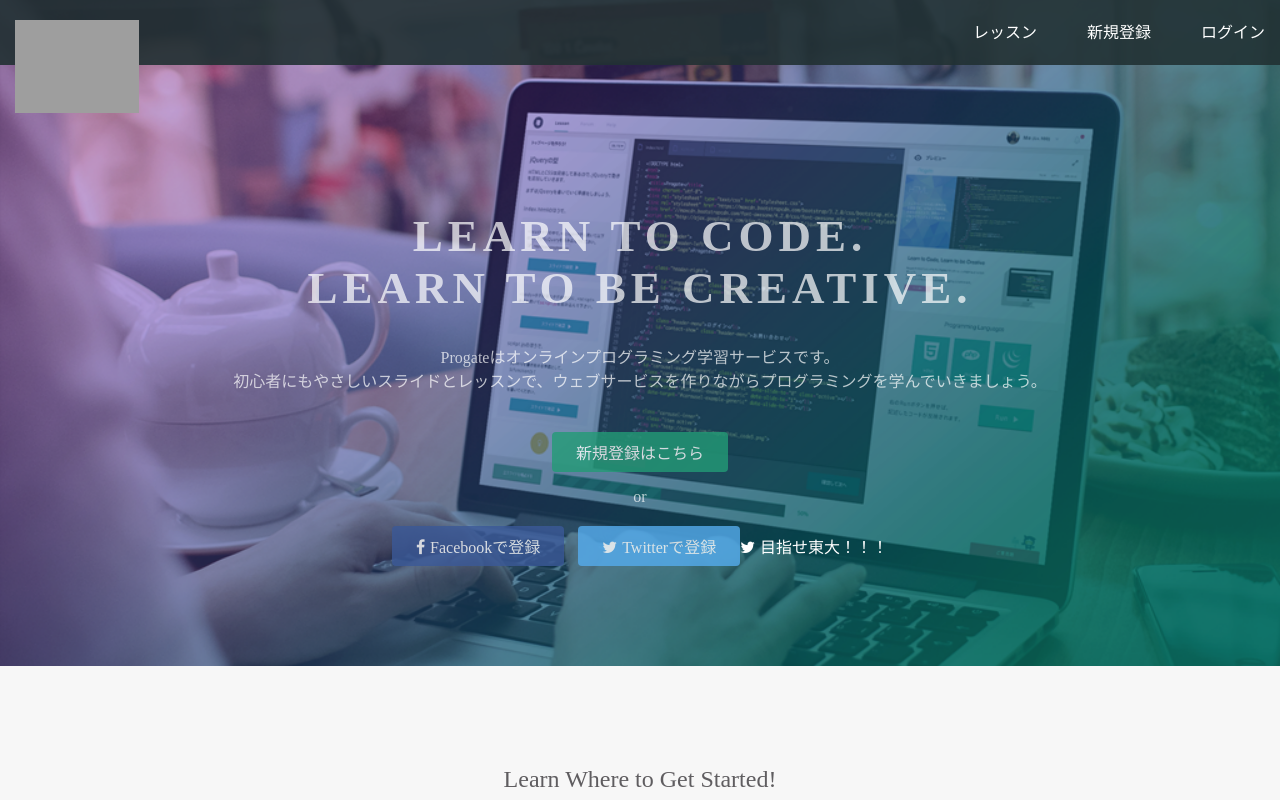
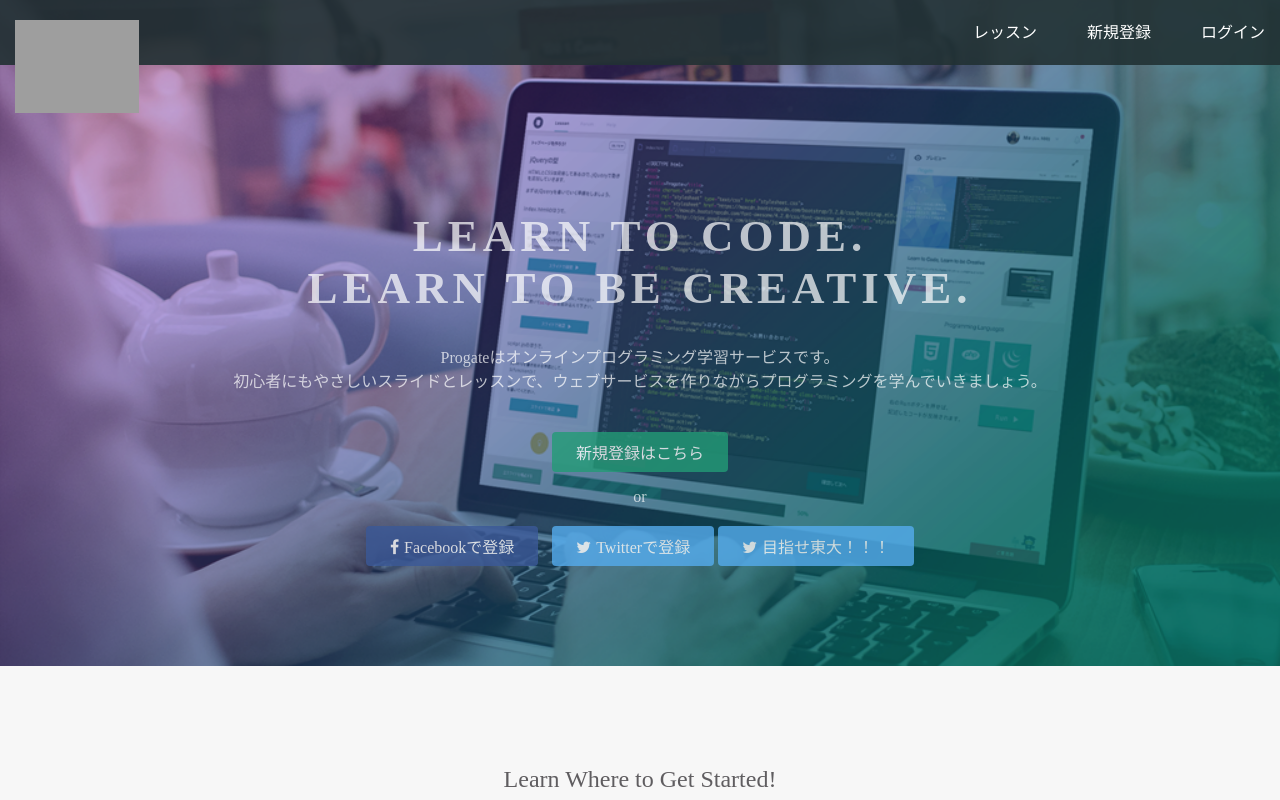
Before and after one commit to keiseke/test_git, a plain HTML site: page index.html in a window 1280 px wide. Shown: the top 800 px of the page. Drawn offline with Linux system fonts and the light colour scheme; grey boxes are pictures that could not be loaded.

Commit message:
ボタン編集

```diff
--- a/index.html
+++ b/index.html
@@ -43,7 +43,9 @@
           >
           <a href="#" class="btn twitter"
             ><span class="fa fa-twitter"></span>Twitterで登録</a
-          ><span class="fa fa-twitter"></span>目指せ東大！！！</a
+          >
+                    <a href="#" class="btn twitter"
+            ><span class="fa fa-twitter"></span>目指せ東大！！！</a
           >
         </div>
       </div>
```
